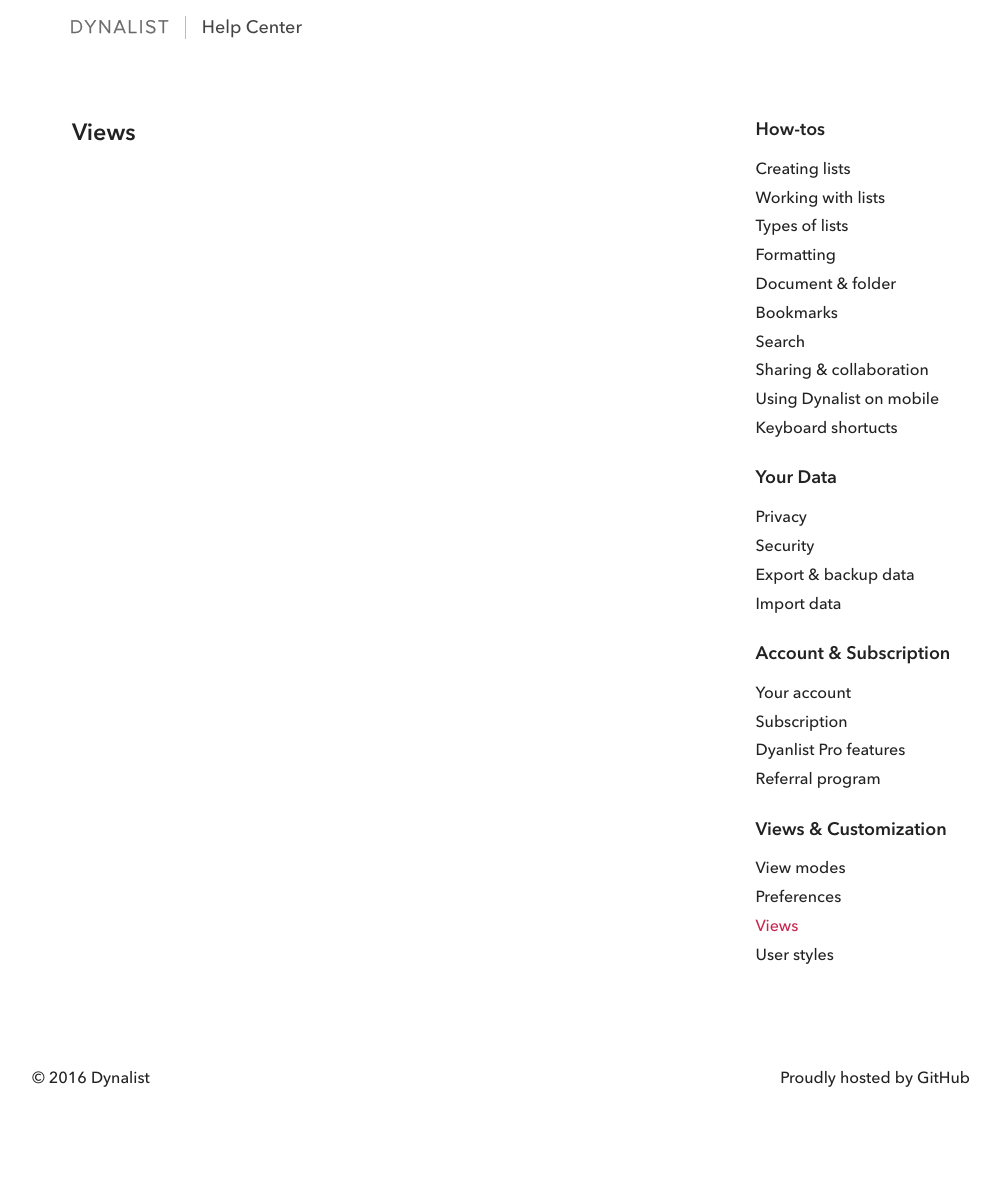
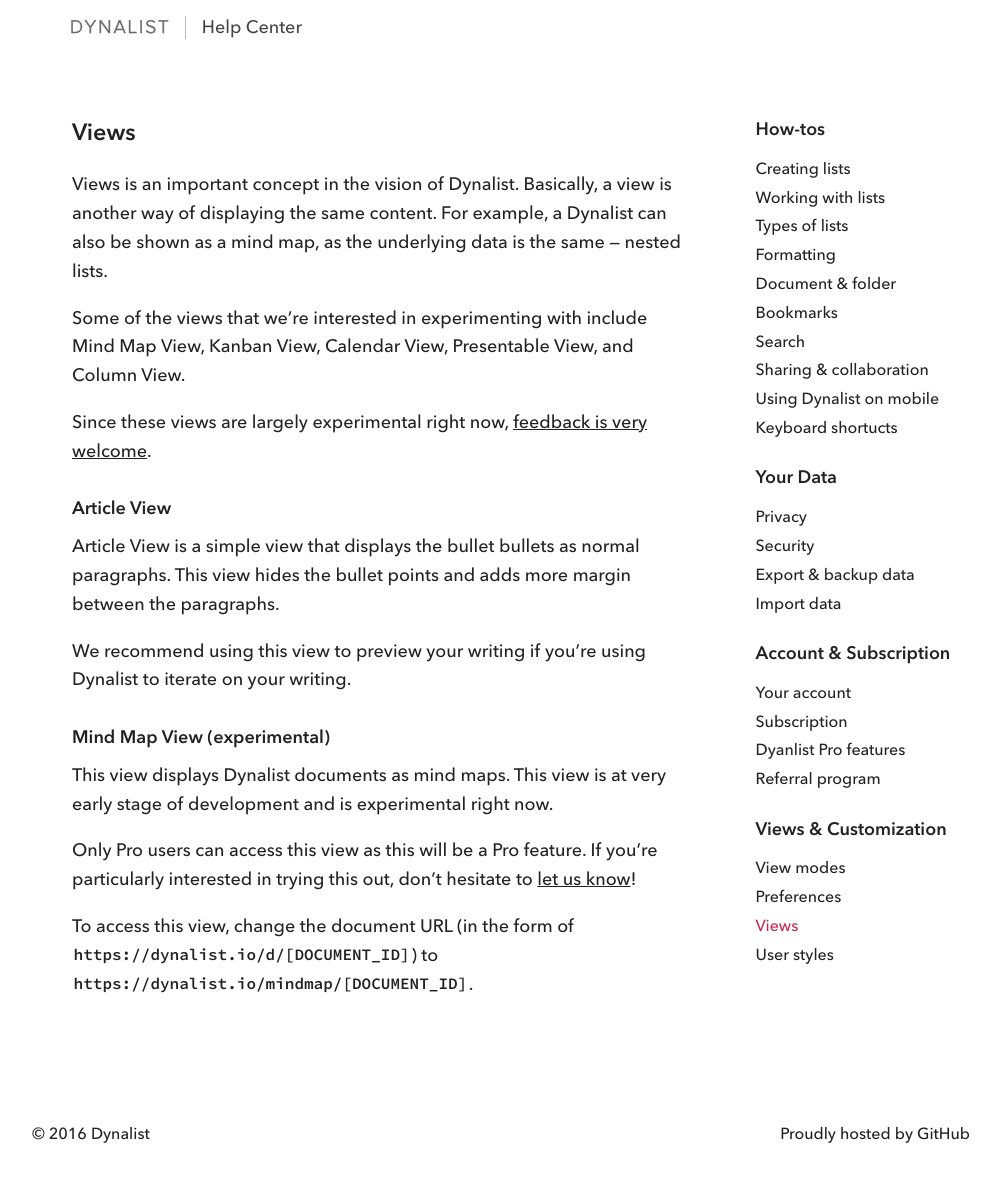
Before and after one commit to mdrain/dynalist-help, a Jekyll site: the page built from _articles/views.md, in a window 1280 px wide. Shown: the whole page, without its empty margins (139-1139 px from the left). Built offline with Jekyll 4.4.1, drawn with Linux system fonts in a browser that asks for light colours; before the commit the page ends 1124 px from its top, so only the background shows below that.

Commit message:
Added views page

```diff
--- a/_articles/views.md
+++ b/_articles/views.md
@@ -3,3 +3,23 @@
 title: Views
 permalink: /views/
 ---
+
+Views is an important concept in the vision of Dynalist. Basically, a view is another way of displaying the same content. For example, a Dynalist can also be shown as a mind map, as the underlying data is the same — nested lists.
+
+Some of the views that we're interested in experimenting with include Mind Map View, Kanban View, Calendar View, Presentable View, and Column View.
+
+Since these views are largely experimental right now, [feedback is very welcome]({{ site.feedback_url }}).
+
+#### Article View
+
+Article View is a simple view that displays the bullet bullets as normal paragraphs. This view hides the bullet points and adds more margin between the paragraphs.
+
+We recommend using this view to preview your writing if you're using Dynalist to iterate on your writing.
+
+#### Mind Map View (experimental)
+
+This view displays Dynalist documents as mind maps. This view is at very early stage of development and is experimental right now.
+
+Only Pro users can access this view as this will be a Pro feature. If you're particularly interested in trying this out, don't hesitate to [let us know]({{ site.feedback_url }})!
+
+To access this view, change the document URL (in the form of `https://dynalist.io/d/[DOCUMENT_ID]`) to `https://dynalist.io/mindmap/[DOCUMENT_ID]`.
```
